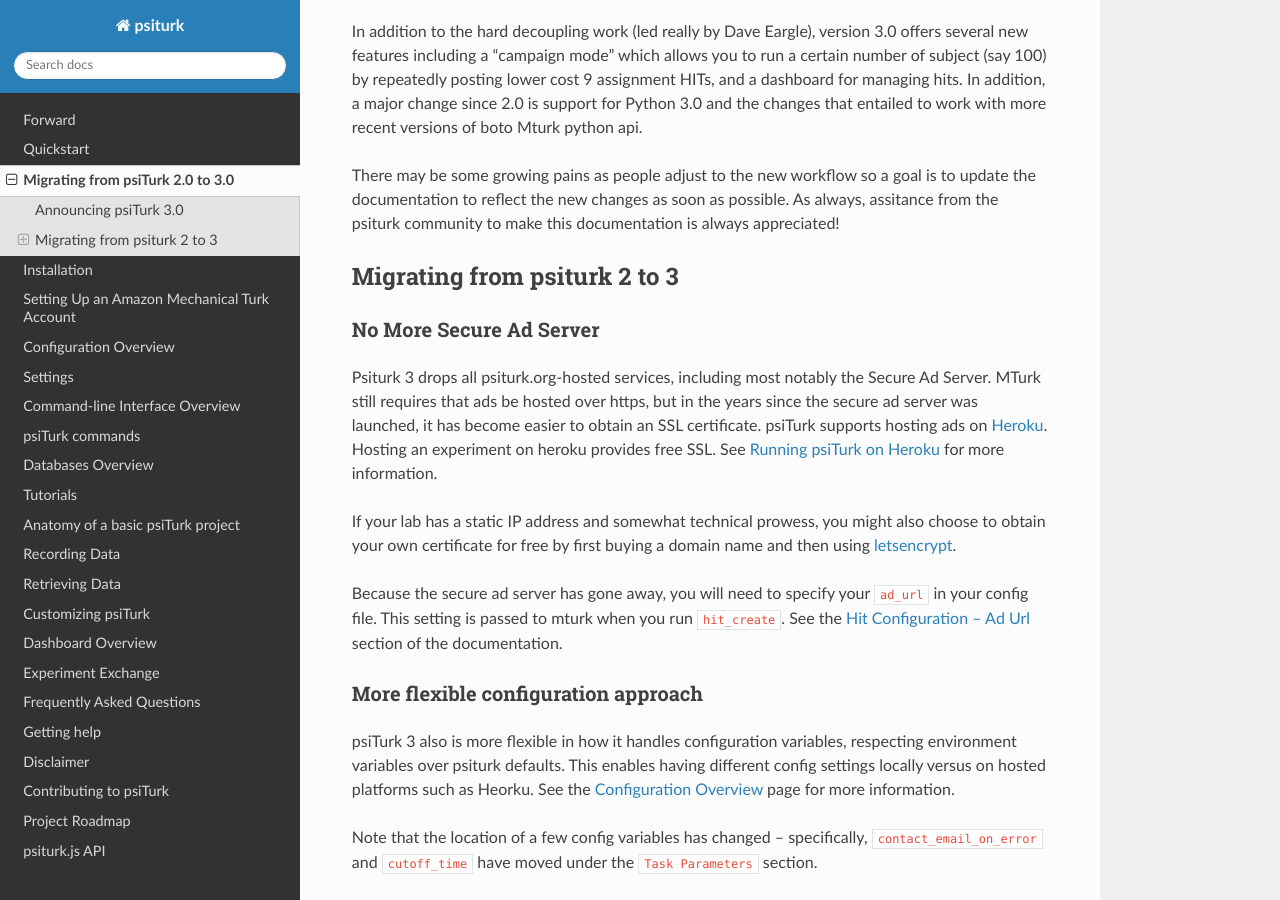
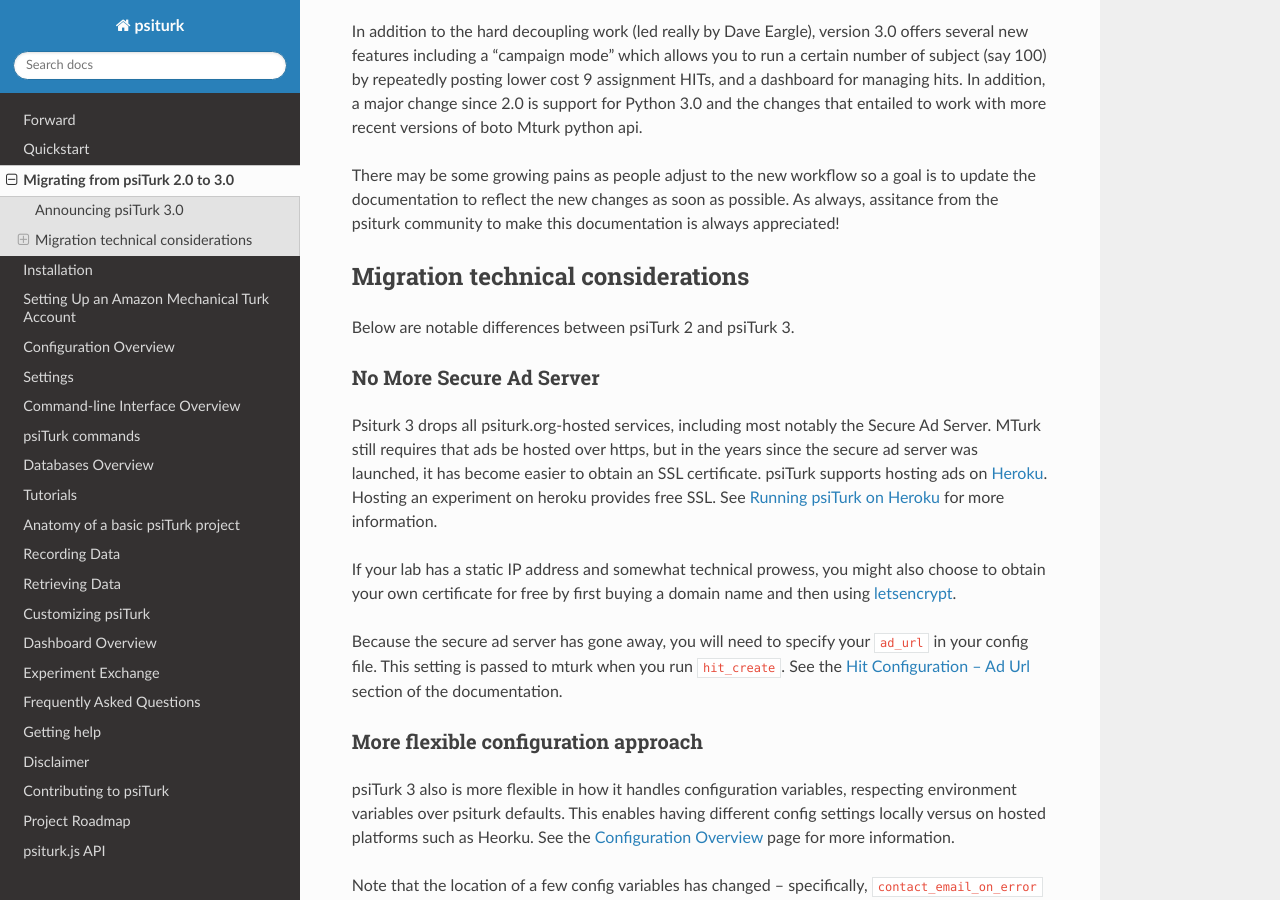
Before and after one commit to NYUCCL/psiTurk, a Sphinx documentation site: the page built from doc/migrating.rst, in a window 1280 px wide and 900 px high, scrolled down 772 px. Built offline with Sphinx 7.4.7 and the Read the Docs theme 2.0.0, drawn with Linux system fonts in a browser that asks for light colours; the version number could not be read and is left out.

Commit message:
change subsection header

```diff
--- a/doc/migrating.rst
+++ b/doc/migrating.rst
@@ -43,9 +43,10 @@
 community to make this documentation is always appreciated!
 
 
+Migration technical considerations
+~~~~~~~~~~~~~~~~~~~~~~~~~~~~~~~~~~
 
-Migrating from psiturk 2 to 3
-~~~~~~~~~~~~~~~~~~~~~~~~~~~~~
+Below are notable differences between psiTurk 2 and psiTurk 3.
 
 No More Secure Ad Server
 ------------------------
```
